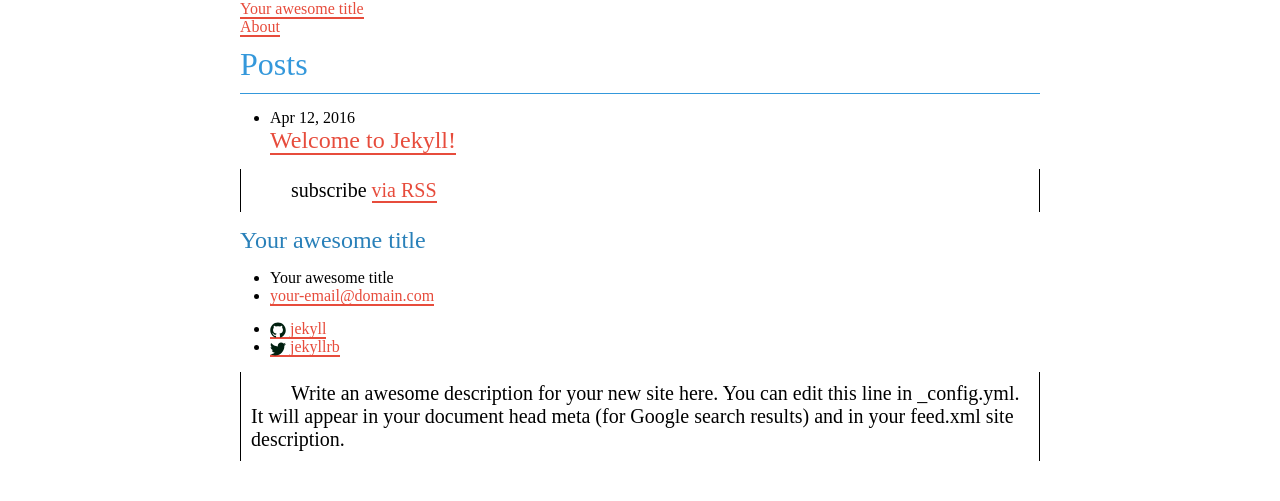
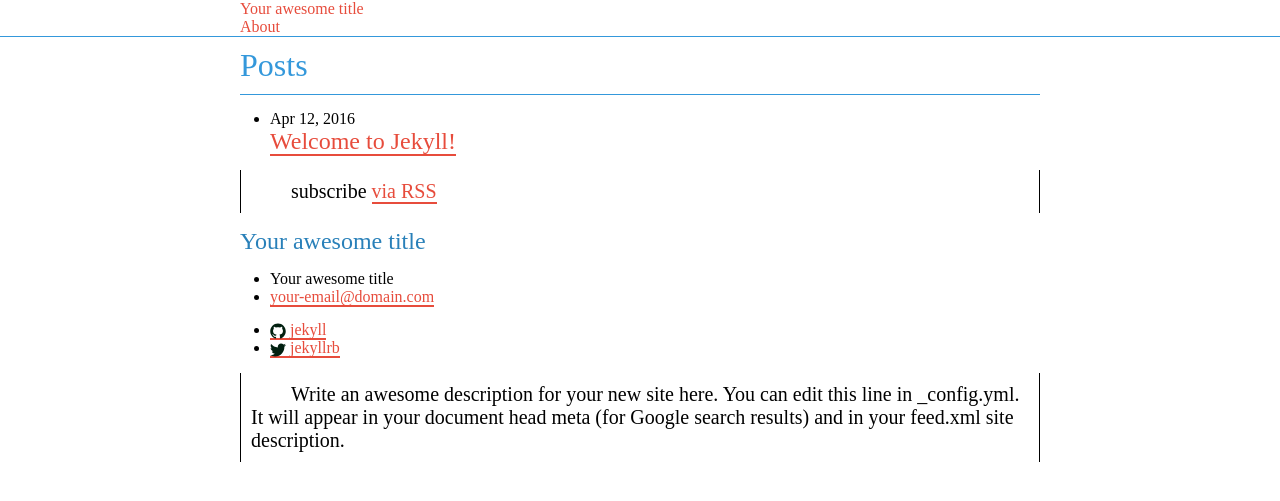
Before and after one commit to marisusis/spacegeek224.github.io, a Jekyll site: the page built from index.html, in a window 1280 px wide. Shown: the top 501 px of the page. Built offline with Jekyll 4.4.1, drawn with Linux system fonts in a browser that asks for light colours.

Commit message:
Update _layout.scss

```diff
--- a/_sass/_layout.scss
+++ b/_sass/_layout.scss
@@ -1,6 +1,13 @@
 body {
   // background: #ECF0F1;
   background: #fff;
+}
+
+header {
+  width: 100%;
+  background: #fff;
+  border-bottom: solid 1px #3498DB;
+  color: #3498DB;
 }
 
 .container {
```
